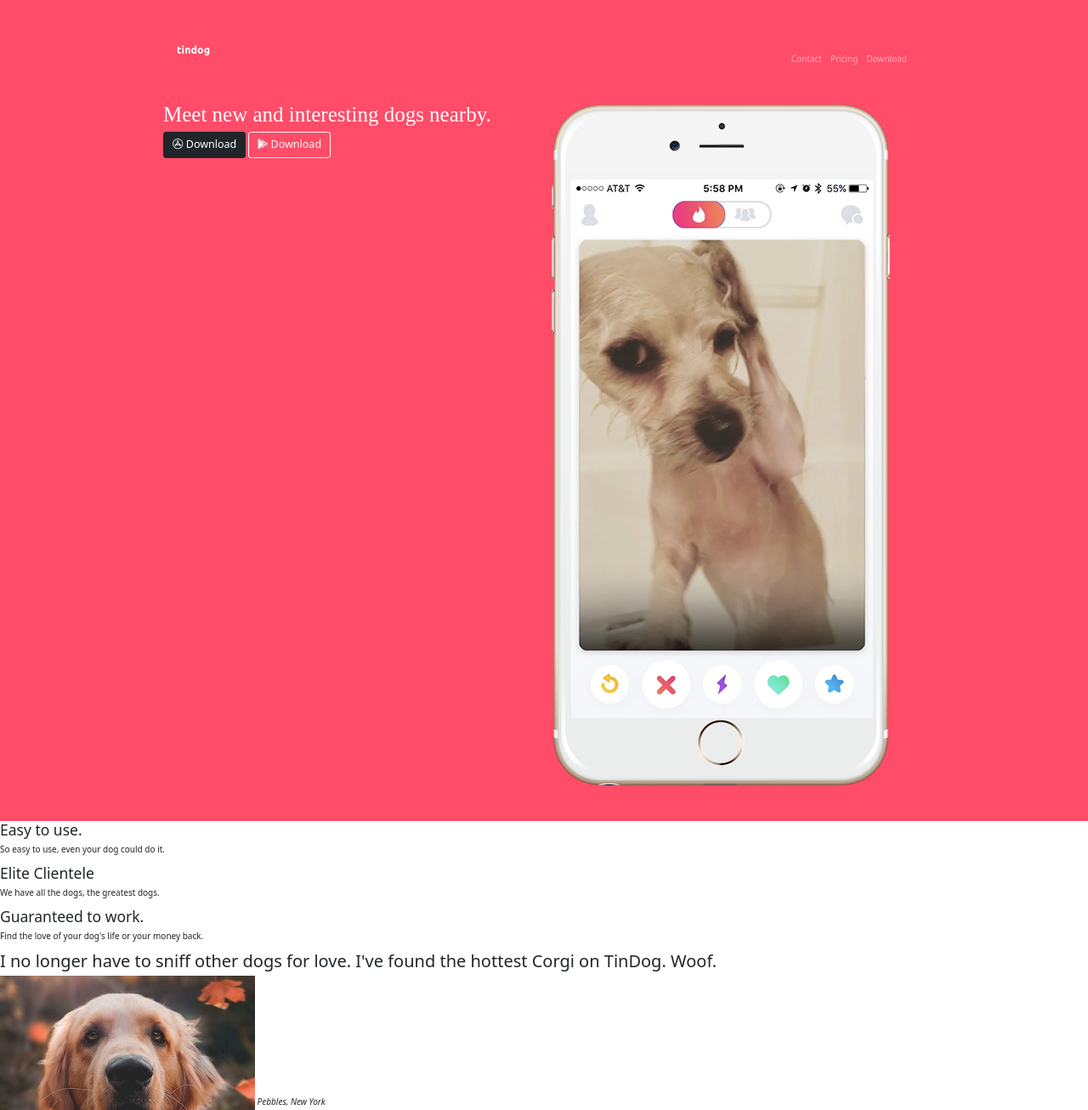
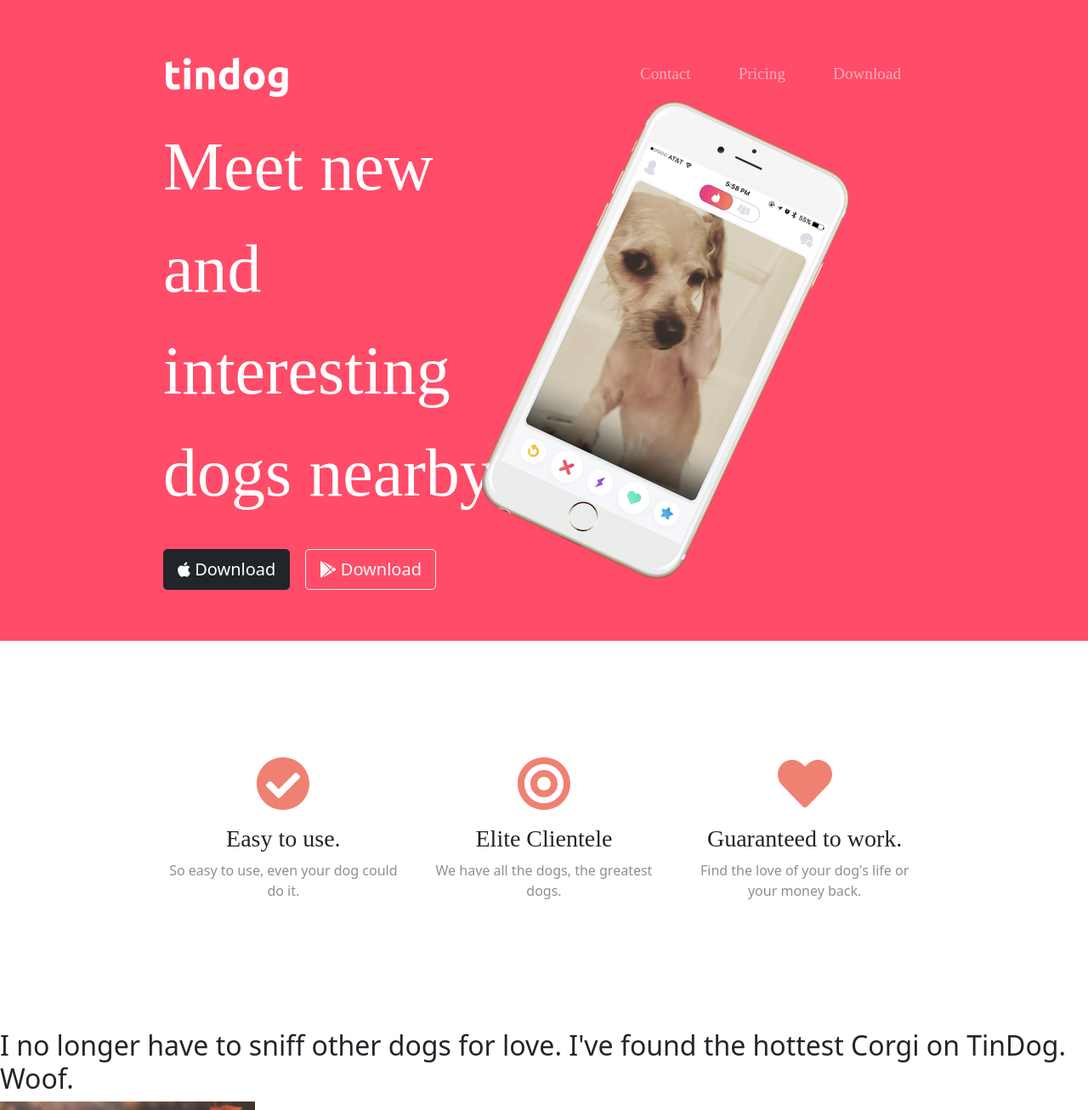
Before and after one commit to HUAN-TW/Tindog, a plain HTML site: page index.html in a window 1280 px wide. Shown: the top 1306 px of the page at 85% size. Drawn offline with nearby package versions, Linux system fonts and the light colour scheme.

Commit message:
Add files via upload

```diff
--- a/css/styles.css
+++ b/css/styles.css
@@ -1,22 +1,68 @@
 body{
   font-family: "Montserrat";
 }
-.webtitle{
+#webtitle{
   background-color: #ff4c68;
   color: #fff;
 }
-.cf{
+.countainer-fluid{
   padding: 3% 15%;
 }
-h1{
+.meet{
   font-family: "Montserrat-Black";
-  font-size: 3rem;
+  width: 900;
+  font-size: 5rem;
   line-height: 1.5;
 }
 
+h3{
+  font-family: "Montserrat-Bold";
+  width: 400;
+}
+p{
+  color: #8f8f8f;
+}
 /* Navigation Bar */
+.navbar{
+  padding: 0 0 4.5rem;
+}
 .navbar-brand{
-  font-family: 'Ubuntu';
-  font-size: 3rem;
-  font-weight: bold;
+  font-family: 'Ubuntu' !important;
+  font-size: 3rem !important;
+  font-weight: bold !important;
 }
+.nav-item{
+  padding: 0 20px ;
+}
+.nav-link{
+  font-size: 1.2rem;
+  font-family: "Montserrat-light";
+}
+
+/* Download Buttons */
+.download-button{
+  margin: 5% 3% 5% 0;
+}
+ /* Title Image */
+ .titleimage{
+   width: 60%;
+   transform: rotate(25deg);
+ }
+
+/* features-seaction */
+#features{
+  padding: 7% 15%;
+}
+
+.features-box{
+  text-align: center;
+  padding: 5%;
+}
+
+.icon{
+  color: #ef8172;
+  margin-bottom: 1rem;
+}
+.icon:hover{
+  color: #ff4c68;
+}
--- a/index.html
+++ b/index.html
@@ -5,16 +5,15 @@
   <meta charset="utf-8">
   <title>TinDog</title>
   <!-- Latest compiled and minified CSS -->
-  <link rel="stylesheet" href="https://maxcdn.bootstrapcdn.com/bootstrap/3.4.1/css/bootstrap.min.css">
+  <link href="https://stackpath.bootstrapcdn.com/bootstrap/4.1.3/css/bootstrap.min.css" rel="stylesheet">
   <link rel="stylesheet" href="css/styles.css">
+
   <link href='https://fonts.googleapis.com/css?family=Lato:100' rel='stylesheet' type='text/css'>
 
   <script defer src="https://use.fontawesome.com/releases/v5.15.4/js/all.js" integrity="sha384-rOA1PnstxnOBLzCLMcre8ybwbTmemjzdNlILg8O7z1lUkLXozs4DHonlDtnE7fpc" crossorigin="anonymous"></script>
   <!--google font-->
-  <link rel="preconnect" href="https://fonts.googleapis.com">
-  <link rel="preconnect" href="https://fonts.gstatic.com" crossorigin>
-  <link href="https://fonts.googleapis.com/css2?family=Merriweather&family=Montserrat:ital,wght@0,400;0,700;0,900;1,700;1,900&family=Sacramento&family=Ubuntu:ital,wght@0,300;0,400;0,500;0,700;1,300;1,400;1,500;1,700&display=swap" rel="stylesheet">
-  <link href="https://fonts.googleapis.com/css2?family=Merriweather&family=Montserrat:ital,wght@0,400;0,700;0,900;1,700;1,900&family=Sacramento&family=Ubuntu:ital,wght@0,300;0,400;0,500;0,700;1,300;1,400;1,500;1,700&display=swap" rel="stylesheet">
+  <link href = "https://fonts.googleapis.com/css2?family=Montserrat:wght@100;300;400;500;900&family=Ubuntu:wght@300;400;700&display=swap" rel = "stylesheet" >
+  <link href="https://fonts.googleapis.com/css2?family=Ubuntu:wght@400;700&display=swap" rel="stylesheet">
   <!-- jQuery library -->
   <script src="https://ajax.googleapis.com/ajax/libs/jquery/3.6.0/jquery.min.js"></script>
   <!-- Latest compiled JavaScript -->
@@ -26,13 +25,13 @@
 
 <body>
 
-  <section class="webtitle">
-    <div class="countainer-fluid cf">
+  <section id="webtitle">
+    <div class="countainer-fluid">
 
 
 
       <!-- Nav Bar -->
-      <nav class="navbar navbar-expand-lg navbar-dark">
+      <nav class="navbar navbar-expand-lg navbar-dark ">
         <a class="navbar-brand " href="">tindog</a>
         <button class="navbar-toggler" type="button" data-bs-toggle="collapse" data-bs-target="#navbarSupportedContent" aria-controls="navbarSupportedContent" aria-expanded="false" aria-label="Toggle navigation">
           <span class="navbar-toggler-icon"></span>
@@ -59,12 +58,12 @@
       <!-- Title -->
       <div class="row">
         <div class="col-lg-6">
-          <h1>Meet new and interesting dogs nearby.</h1>
-          <button type="button" class="btn btn-dark btn-lg"><i class="fab fa-app-store"></i> Download</button>
-          <button type="button" class="btn btn-outline-light btn-lg"><i class="fab fa-google-play"></i> Download</button>
+          <h1 class="meet">Meet new and interesting dogs nearby.</h1>
+          <button type="button" class="btn btn-dark btn-lg download-button"><i class="fab fa-apple"></i> Download</button>
+          <button type="button" class="btn btn-outline-light btn-lg download-button"><i class="fab fa-google-play"></i> Download</button>
         </div>
         <div class="col-lg-6">
-          <img src="images/iphone6.png" alt="iphone-mockup">
+          <img class="titleimage" src="images/iphone6.png" alt="iphone-mockup">
         </div>
       </div>
     </div>
@@ -74,15 +73,27 @@
   <!-- Features -->
 
   <section id="features">
+    <div class="row">
+      <div class="features-box col-lg-4">
+      <i class="icon fas fa-check-circle fa-4x"></i>
+        <h3>Easy to use.</h3>
+        <p>So easy to use, even your dog could do it.</p>
+      </div>
+      <div class="features-box col-lg-4">
+        <i class="icon fas fa-bullseye fa-4x"></i>
+        <h3>Elite Clientele</h3>
+        <p>We have all the dogs, the greatest dogs.</p>
+      </div>
+      <div class="features-box col-lg-4">
+        <i class="icon fas fa-heart fa-4x"></i>
+        <h3>Guaranteed to work.</h3>
+        <p>Find the love of your dog's life or your money back.</p>
+      </div>
+    </div>
 
-    <h3>Easy to use.</h3>
-    <p>So easy to use, even your dog could do it.</p>
 
-    <h3>Elite Clientele</h3>
-    <p>We have all the dogs, the greatest dogs.</p>
 
-    <h3>Guaranteed to work.</h3>
-    <p>Find the love of your dog's life or your money back.</p>
+
 
   </section>
 
```
